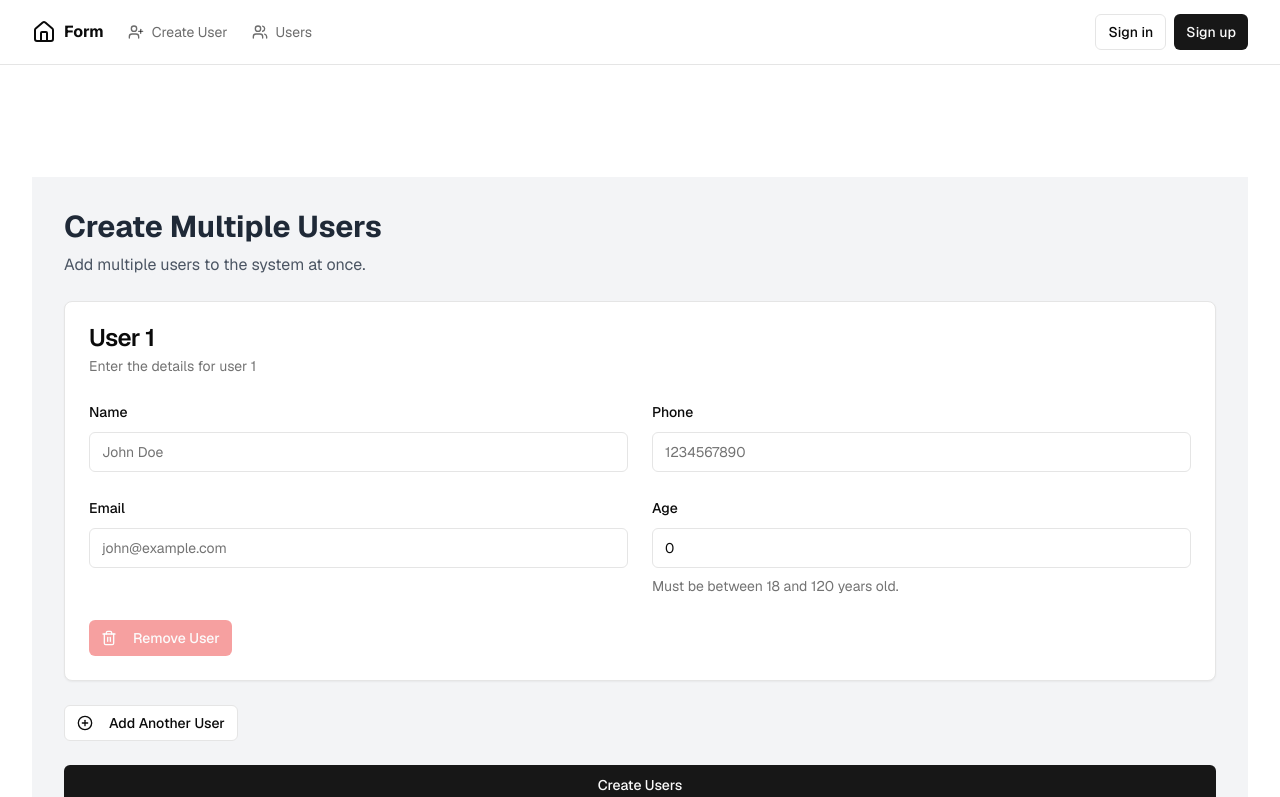
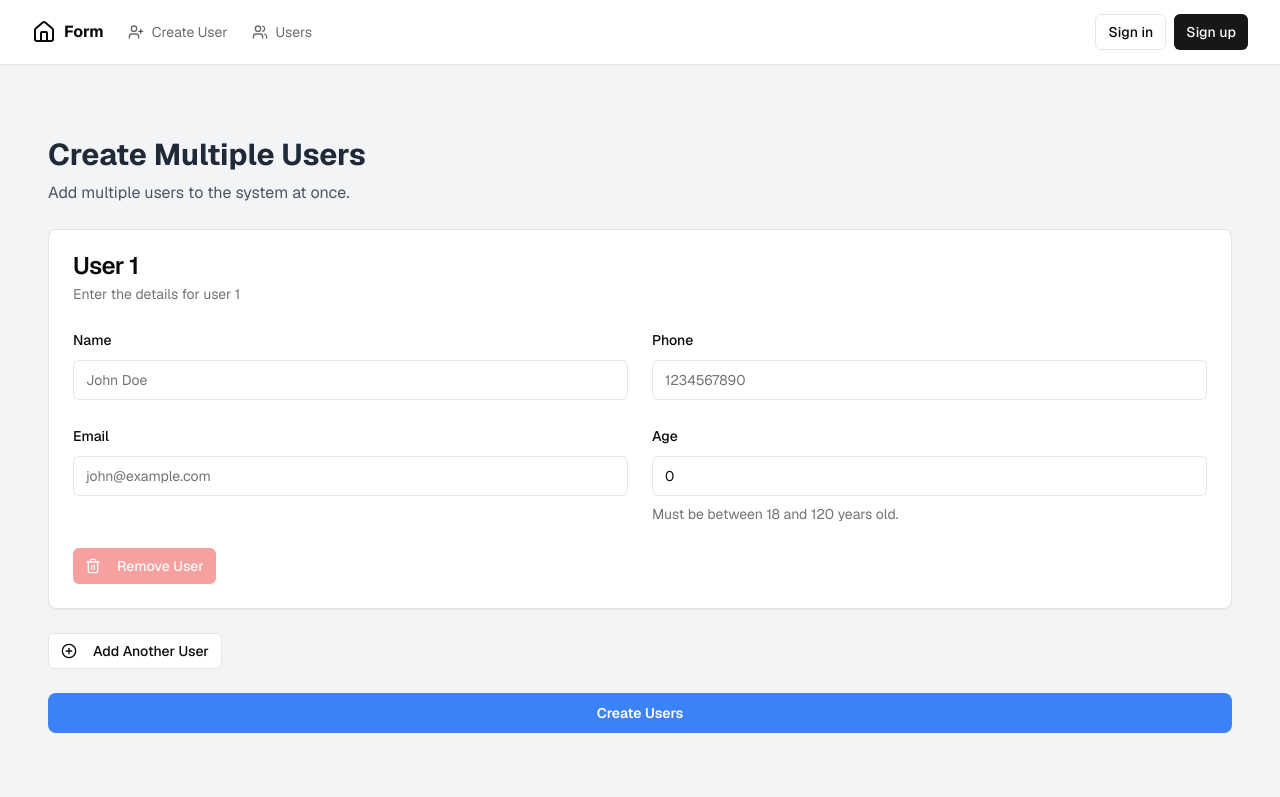
Before and after one commit to yeshwanthc/supabase-dashboard, a Next.js app: page /protected/create-users in a window 1280 px wide. Shown: the top 797 px of the page. Built offline with nearby package versions, Linux system fonts and the light colour scheme; no server answers.

Commit message:
minor changes

```diff
--- a/app/(auth-pages)/sign-in/page.tsx
+++ b/app/(auth-pages)/sign-in/page.tsx
@@ -8,7 +8,7 @@ import Link from "next/link";
 export default async function Login(props: { searchParams: Promise<Message> }) {
   const searchParams = await props.searchParams;
   return (
-    <form className="flex-1 flex flex-col max-w-64 mx-auto">
+    <form className="flex-1 flex  py-28 flex-col max-w-64 mx-auto">
       <h1 className="text-2xl font-medium">Sign in</h1>
       <p className="text-sm text-foreground">
         Don't have an account?{" "}
@@ -34,7 +34,11 @@ export default async function Login(props: { searchParams: Promise<Message> }) {
           placeholder="Your password"
           required
         />
-        <SubmitButton pendingText="Signing In..." formAction={signInAction} className="bg-[#0ea5e9]">
+        <SubmitButton
+          pendingText="Signing In..."
+          formAction={signInAction}
+          className="bg-[#0ea5e9]"
+        >
           Sign in
         </SubmitButton>
         <FormMessage message={searchParams} />
--- a/app/(auth-pages)/sign-up/page.tsx
+++ b/app/(auth-pages)/sign-up/page.tsx
@@ -20,7 +20,7 @@ export default async function Signup(props: {
 
   return (
     <>
-      <form className="flex flex-col min-w-64 max-w-64 mx-auto">
+      <form className="flex flex-col py-28 min-w-64 max-w-64 mx-auto">
         <h1 className="text-2xl font-medium">Sign up</h1>
         <p className="text-sm text text-foreground">
           Already have an account?{" "}
--- a/app/layout.tsx
+++ b/app/layout.tsx
@@ -68,7 +68,8 @@ export default function RootLayout({
                 </div>
               </nav>
             </header>
-            <main className="flex container py-28">
+
+            <main className="flex">
               <div className="flex flex-col gap-8 w-full mx-auto">
                 {children}
               </div>
--- a/app/protected/create-user/page.tsx
+++ b/app/protected/create-user/page.tsx
@@ -75,7 +75,7 @@ export default function CreateUser() {
 
   return (
     <div className="w-full bg-gray-100 py-8 px-4">
-    <div className="max-w-6xl mx-auto">
+    <div className="container mx-auto py-10">
       <h2 className="text-3xl font-bold text-gray-800 mb-2">Create User</h2>
       <p className="text-gray-600 mb-6">Add a new user to the system.</p>
 
--- a/app/protected/create-users/page.tsx
+++ b/app/protected/create-users/page.tsx
@@ -84,7 +84,7 @@ export default function CreateMultipleUsers() {
 
   return (
     <div className="w-full bg-gray-100 py-8 px-4">
-      <div className="max-w-6xl mx-auto">
+      <div className="container mx-auto py-10">
         <h2 className="text-3xl font-bold text-gray-800 mb-2">Create Multiple Users</h2>
         <p className="text-gray-600 mb-6">Add multiple users to the system at once.</p>
 
@@ -181,7 +181,11 @@ export default function CreateMultipleUsers() {
 
             <Button
               type="submit"
-              className="w-full"
+              className={`w-full py-3 rounded-lg font-semibold text-white transition ${
+                isLoading
+                  ? "bg-blue-400 cursor-not-allowed"
+                  : "bg-blue-500 hover:bg-blue-600 focus:ring-2 focus:ring-blue-300"
+              }`}
               disabled={isLoading}
             >
               {isLoading ? "Creating..." : "Create Users"}
--- a/package.json
+++ b/package.json
@@ -18,6 +18,7 @@
     "@supabase/ssr": "latest",
     "@supabase/supabase-js": "latest",
     "autoprefixer": "10.4.20",
+    "aws-sdk": "^2.1692.0",
     "class-variance-authority": "^0.7.0",
     "clsx": "^2.1.1",
     "geist": "^1.2.1",
```
Also changed, not shown: 1 other file (tests, documents, lock files or other folders).
